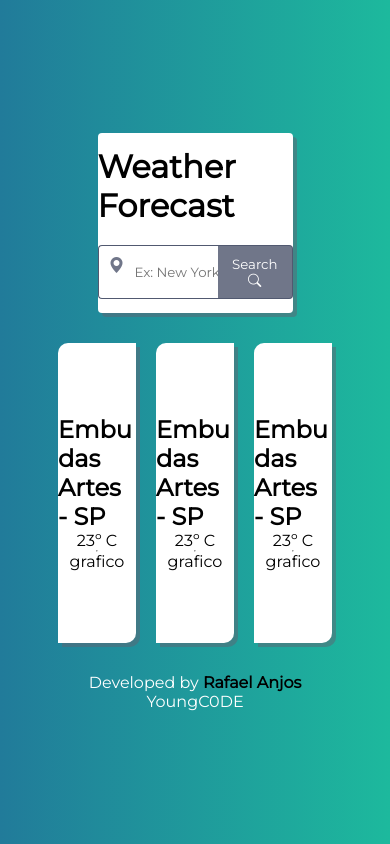
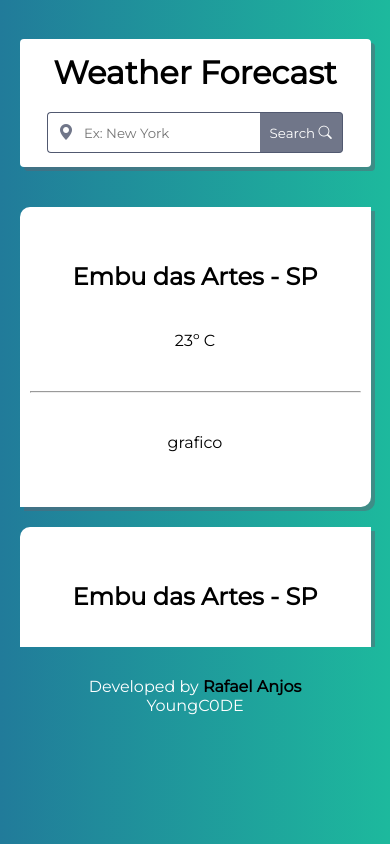
Before and after one commit to YoungC0DE/Weather-Forecast, a Vue app: page / in a window 390 px wide. Built offline with nearby package versions, Linux system fonts and the light colour scheme.

Commit message:
improviments

```diff
--- a/src/assets/all.css
+++ b/src/assets/all.css
@@ -31,19 +31,22 @@ body {
 #container section {
   display: flex;
   width: 100%;
+  padding: 10px 0px;
   flex-direction: row;
   align-items: center;
   justify-content: center;
   flex-wrap: wrap;
   gap: 20px;
+  overflow-x: auto;
 }
 
 .searchDiv {
   background-color: white;
   padding: 14px 0px;
   border-radius: 4px;
-  width: 50%;
+  min-width: 600px;
   gap: 20px;
+  text-align: center;
   display: flex;
   flex-direction: column;
   align-items: center;
@@ -90,13 +93,13 @@ body {
 
 .weather-card {
   background-color: white;
-  padding: 14px 0px;
-  width: 20%;
+  padding: 14px 10px;
+  width: 250px;
   height: 300px;
   display: flex;
+  text-align: center;
   flex-direction: column;
-  align-items: center;
-  justify-content: center;
+  justify-content: space-evenly;
   border-radius: 10px 0px;
 }
 
@@ -120,3 +123,17 @@ footer a {
   color: rgb(0, 0, 0) !important;
   font-weight: bold;
 }
+
+@media (max-width: 600px) {
+  .searchDiv, .weather-card {
+    min-width: 0px;
+    width: 90%;
+  }
+  #container {
+    height: 100%;
+    margin: 10% 0px;
+  }
+  #container section {
+    height: 450px;
+  }
+}
--- a/src/views/HomeView.vue
+++ b/src/views/HomeView.vue
@@ -9,7 +9,7 @@
       </form>
     </div>
     <section>
-      <div class="weather-card" v-for="(i, id) in 3" :key="id">
+      <div class="weather-card" v-for="(i, id) in 5" :key="id">
         <h2>Embu das Artes - SP</h2>
         <span>23º C</span>
         <hr>
@@ -24,13 +24,13 @@
 </template>
 
 <script>
-import Axios from "axios";
+import axios from "axios";
 
 export default {
   data() {
     return {
       search: '',
-      apiResult: {}
+      apiResult: {},
     }
   },
   methods: {
@@ -41,14 +41,32 @@ export default {
 
       const url = `https://api.openweathermap.org/data/2.5/forecast?q=${this.search}&appid=${import.meta.env.VITE_API_KEY}&lang=pt_br&units=metric`
 
-      Axios.get(url)
-        .then(({data}) => {
+      axios.get(url)
+        .then(({ data }) => {
           console.log(data)
         })
         .catch((err) => {
           console.log(err)
         })
+    },
+    loadDataByUserLocation() {
+      var that = this
+
+      window.navigator.geolocation.getCurrentPosition(({ coords }) => {
+        const url = `https://api.openweathermap.org/data/2.5/forecast?lat=${coords.latitude}&lon=${coords.longitude}&appid=${import.meta.env.VITE_API_KEY}&lang=pt_br&units=metric`
+
+        axios.get(url)
+          .then(({ data }) => {
+            console.log(data)
+          })
+          .catch((err) => {
+            console.log(err)
+          })
+      }, () => { console.log('erro') })
     }
+  },
+  mounted() {
+    //this.loadDataByUserLocation()
   }
 }
 </script>
```
